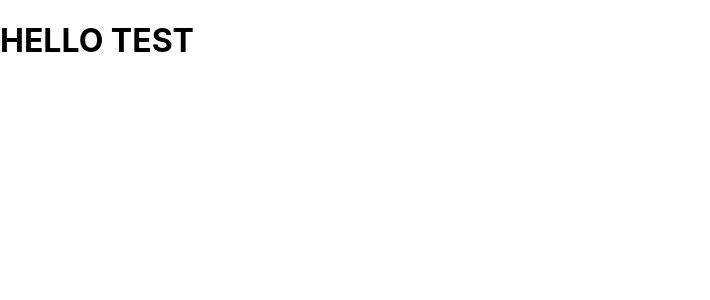
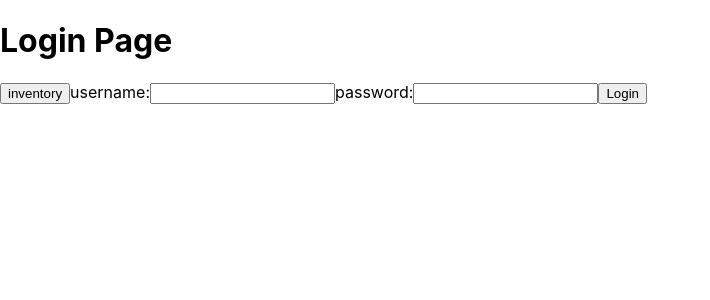
Before and after one commit to danielm96d/sdi-z-prefix-fullstack, a React (Create React App) app in the folder client/: page /login in a window 1280 px wide. Shown: the top 300 px of the page, without its empty margins (0-710 px from the left). Built offline with nearby package versions, Linux system fonts and the light colour scheme.

Commit message:
changed api user call to accept query of id or name

```diff
--- a/client/src/App.js
+++ b/client/src/App.js
@@ -1,14 +1,25 @@
 import './App.css';
 import Login from './modules/Login.js'
 import {BrowserRouter as Router, Routes, Route} from 'react-router-dom'
+import NotFound from './modules/NotFound.js';
+import ItemDetails from './modules/ItemDetails.js';
+import Inventory from './modules/Inventory.js';
+import UserPage from './modules/UserPage.js';
+import AuthProvider from './AuthProvider.js';
 
 function App() {
   return (
-    <Router>
-      <Routes>
-        <Route path="*" element={<Login/>}/>
-      </Routes>
-    </Router>
+    <AuthProvider>
+      <Router>
+        <Routes basename="/inventory">
+          <Route path="*" element={<NotFound/>}/>
+          <Route path="/login" element={<Login/>}/>
+          <Route path="/inventory/itemDetails" element={<ItemDetails/>}/>
+          <Route path="/inventory" element={<Inventory/>}/>
+          <Route path="/user-details" element={<UserPage/>}/>
+        </Routes>
+      </Router>
+    </AuthProvider>
   );
 }
 
--- /dev/null
+++ b/client/src/AuthProvider.js
@@ -0,0 +1,12 @@
+import { useContext, createContext } from "react";
+const AuthContext = createContext();
+
+const AuthProvider = ({children}) =>{
+  return <AuthContext.Provider>{children}</AuthContext.Provider>
+}
+
+export default AuthProvider;
+
+export const useAuth = ()=>{
+  return useContext(AuthContext);
+}
--- /dev/null
+++ b/client/src/modules/Inventory.js
@@ -0,0 +1,36 @@
+import { useEffect, useState } from "react"
+import { useNavigate } from "react-router-dom"
+
+export default function Inventory(){
+  const [invList, setInvList] = useState([])
+  const navigate = useNavigate();
+  useEffect(()=>{
+    fetch(`http://localhost:8080/inventory`)
+    .then(res=>res.json())
+    .then(data=>{
+      console.log(data);
+      setInvList(data)
+    })
+  },[])
+
+  if(invList.length === 0)
+    return <>LOADING...</>
+  return(
+    <>
+      <h1>Inventory Page</h1>
+      <button onClick={()=>{navigate("/Login")}}>LOGIN</button>
+      <button onClick={()=>{navigate("/user-details")}}>Usser Details</button>
+      {
+        invList.map((item)=>{
+          return(
+            <>
+              <h3>{item.name}</h3>
+              <p>{item.description}</p>
+            </>
+          )
+        })
+      }
+    </>
+
+  )
+}
--- /dev/null
+++ b/client/src/modules/ItemDetails.js
@@ -0,0 +1,17 @@
+export default function ItemDetails(){
+
+  return(
+    <>
+      <h1>Item Details Page</h1>
+      <label>
+        username:
+        <input />
+      </label>
+      <label>
+        password:
+        <input />
+      </label>
+    </>
+
+  )
+}
--- a/client/src/modules/Login.js
+++ b/client/src/modules/Login.js
@@ -1,5 +1,36 @@
+import { useState } from "react";
+import { useNavigate } from "react-router-dom"
+
 export default function Login(){
+  const navigate = useNavigate();
+  const [userName, setUserName] = useState('')
+  const [password, setPassword] = useState('')
   return(
-    <h1>HELLO TEST</h1>
+    <>
+      <h1>Login Page</h1>
+      <button onClick={()=>{navigate('/inventory')}}>inventory</button>
+      <label>
+        username:
+        <input onChange={(e)=>{
+          setUserName(e.target.value);
+          // console.log(userName)
+        }} />
+      </label>
+      <label>
+        password:
+        <input onClick={(e)=>{
+          setPassword(e.target.value);
+          // console.log(userName)
+        }}/>
+      </label>
+      <button onClick={()=>{
+        fetch(`http://localhost:8080/users/${userName}`)
+        .then(res=>res.json())
+        .then(data=>{
+          console.log(data)
+        })
+      }}>Login</button>
+    </>
+
   )
 }
--- /dev/null
+++ b/client/src/modules/NotFound.js
@@ -0,0 +1,9 @@
+export default function NotFound(){
+
+  return(
+    <>
+      <h1>404 PAGE NOT FOUND</h1>
+    </>
+
+  )
+}
--- /dev/null
+++ b/client/src/modules/UserPage.js
@@ -0,0 +1,22 @@
+import { useState } from "react"
+
+export default function UserPage(){
+  const [currentUser, setCurrentUser] = useState(localStorage.getItem('user'))
+
+  if(!currentUser)
+    return(<h1>You Must be logged in to access this page</h1>)
+  return(
+    <>
+      <h1>userPage</h1>
+      <label>
+        username:
+        <input />
+      </label>
+      <label>
+        password:
+        <input />
+      </label>
+    </>
+
+  )
+}
```
Also changed, not shown: 1 other file (tests, documents, lock files or other folders).
